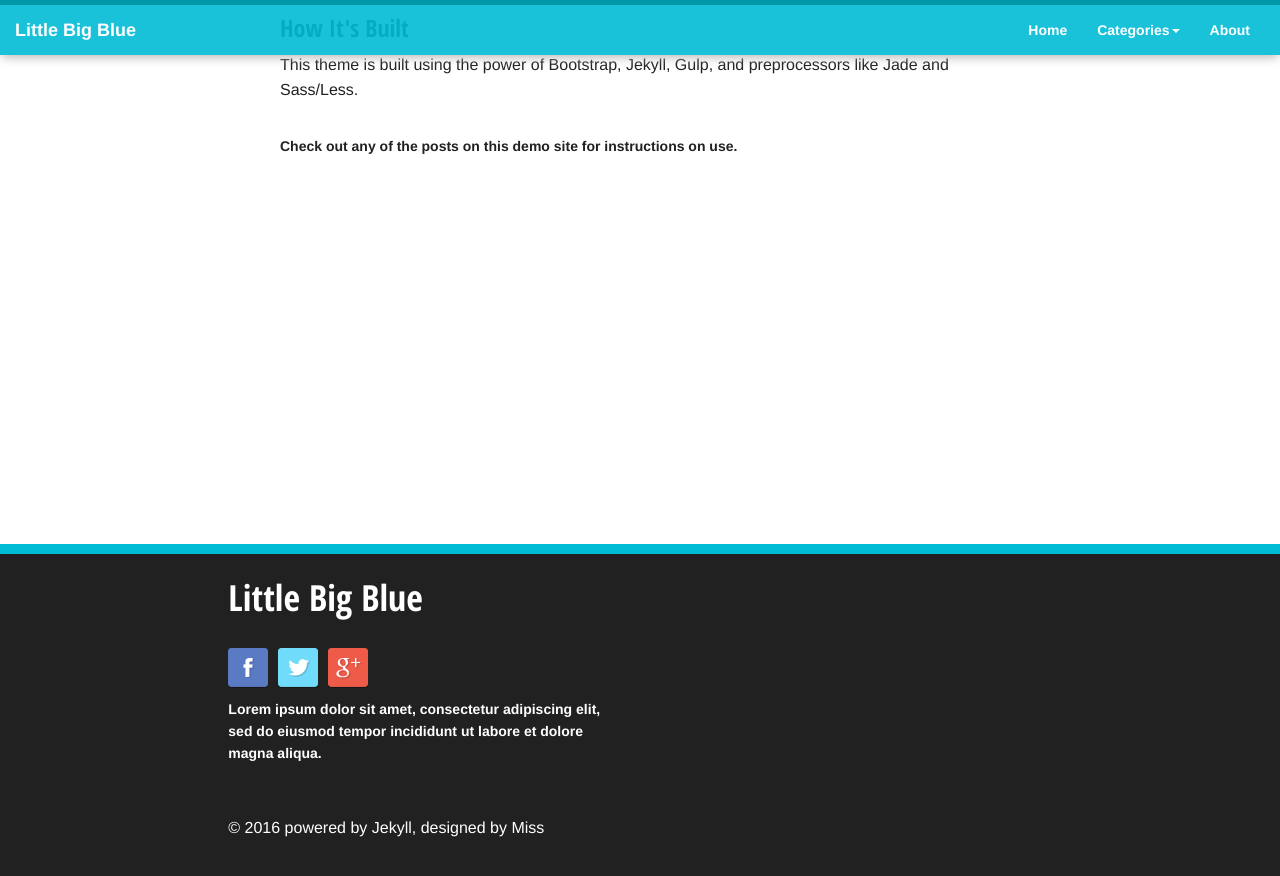
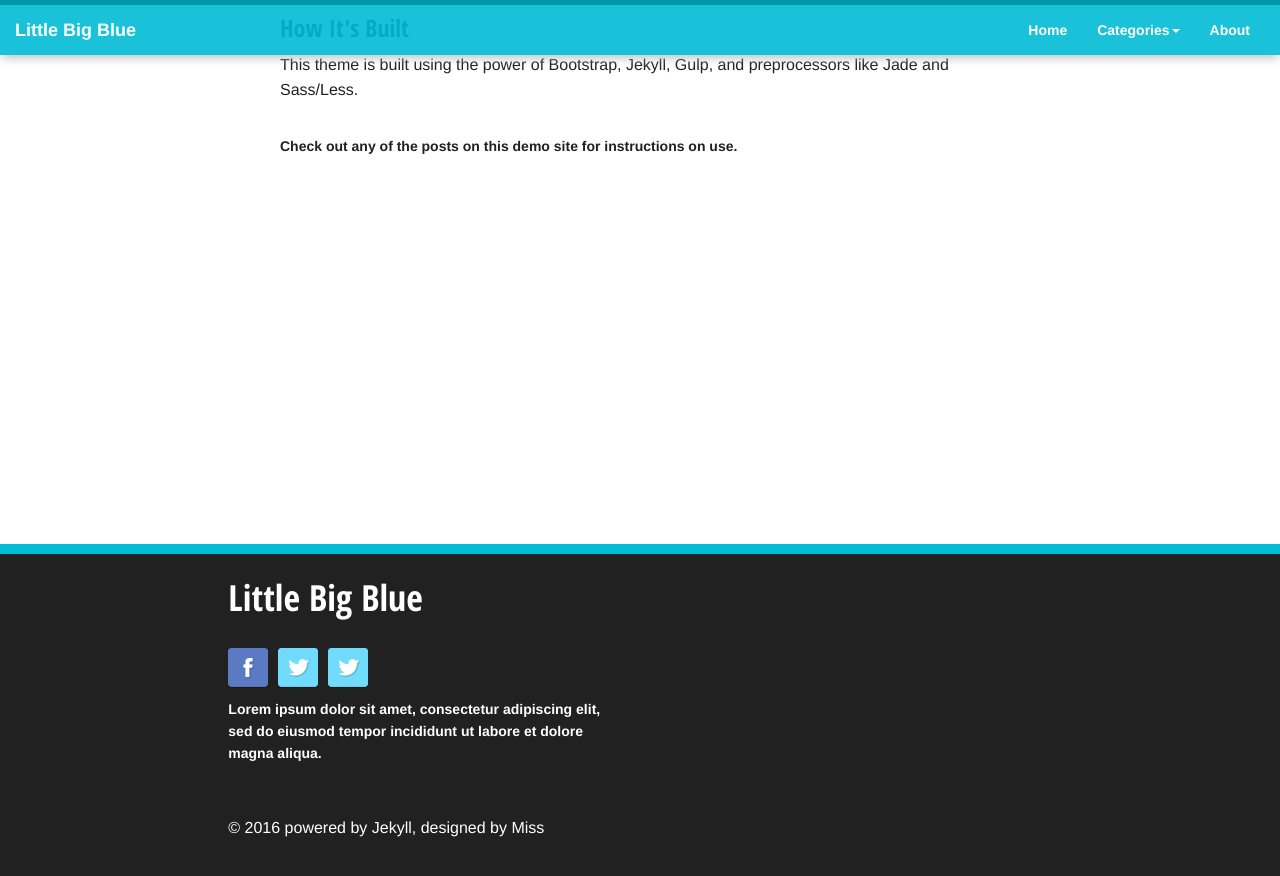
Before and after one commit to cross-word/cross-word.github.io, a Jekyll site: the page built from about.html, in a window 1280 px wide and 900 px high, scrolled down 256 px. Shown: the top 876 px of the window. Built offline with Jekyll 4.4.1, drawn with Linux system fonts in a browser that asks for light colours; nearby versions of some CDN libraries; Markdown is read by kramdown in place of the engine named in the settings.

Commit message:
modify main page - change twitter image

```diff
--- a/_includes/footer.html
+++ b/_includes/footer.html
@@ -9,7 +9,7 @@
       </a>
       <a href="{{ site.twitter }}"><img src="/assets/img/twitter.png" class="img-responsive"/>
       </a>
-      <a href="{{ site.google }}"><img src="/assets/img/google.png" class="img-responsive"/>
+      <a href="{{ site.google }}"><img src="/assets/img/twitter.png" class="img-responsive"/>
       </a>
       <br/>
     </div>
```
